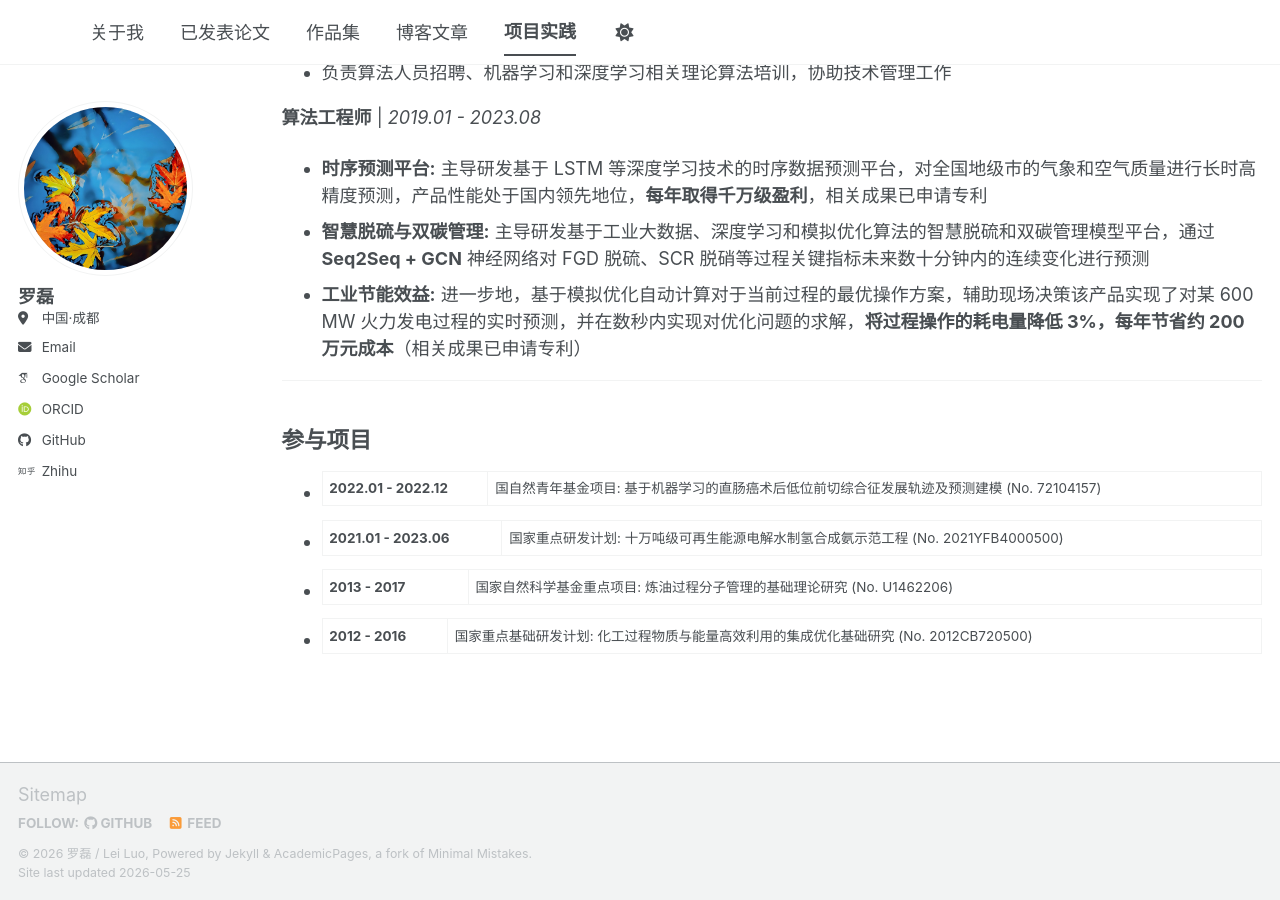
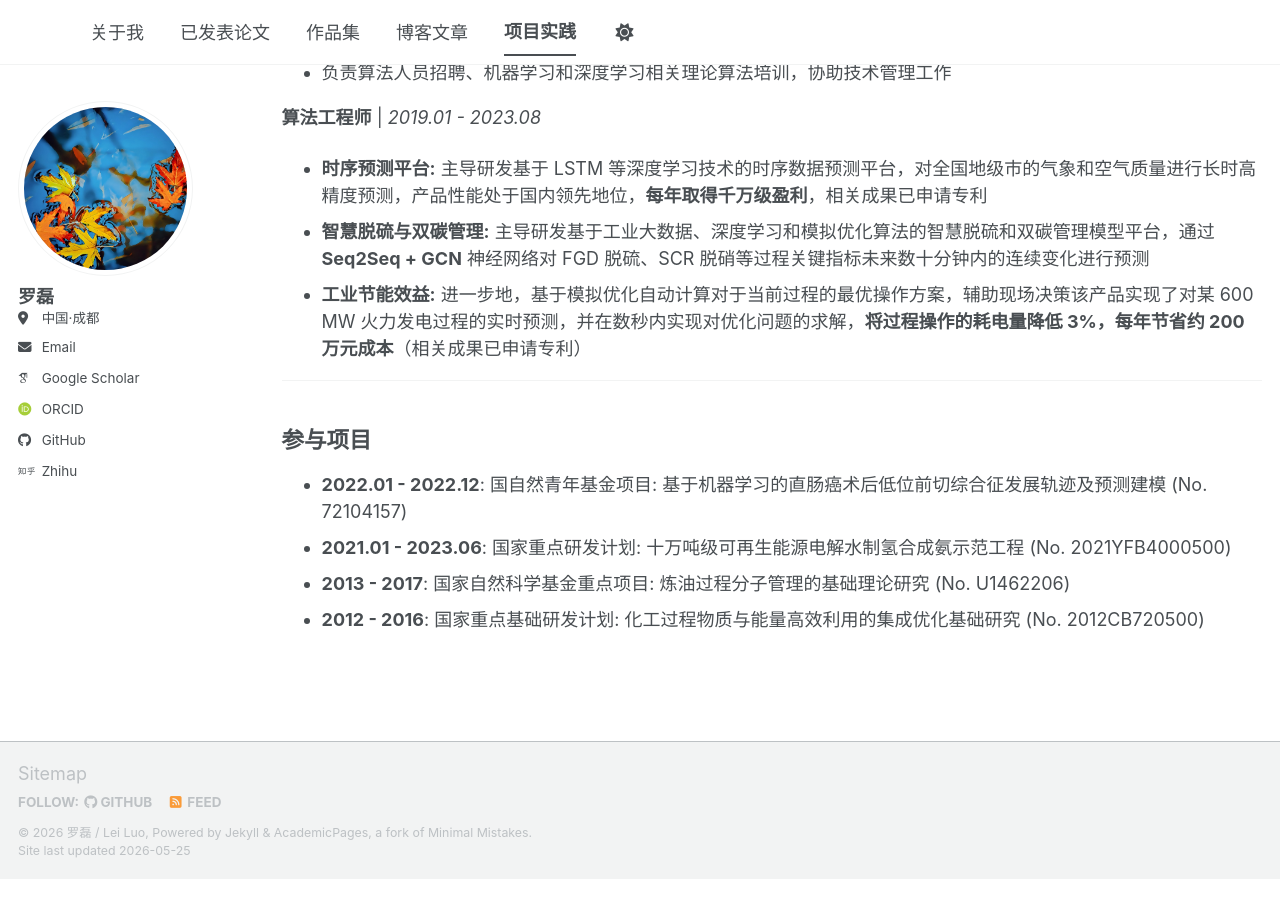
Before and after one commit to Ulti-Dreisteine/academicpages, a Jekyll site: the page built from projects/index.md, in a window 1280 px wide and 900 px high, scrolled down 520 px. Built offline with Jekyll 4.4.1, drawn with Linux system fonts in a browser that asks for light colours; some web fonts are replaced; a script bundle is joined from its source files by our own code; library files that are not in the unit come from our copies; after the commit the page ends 1399 px from its top, so only the background shows below that.

Commit message:
更新：调整参与项目部分的格式，统一使用冒号分隔项目时间和描述

```diff
--- a/projects/index.md
+++ b/projects/index.md
@@ -28,7 +28,7 @@ author_profile: true
 ---
 ## 参与项目
 
-- **2022.01 - 2022.12** | 国自然青年基金项目: 基于机器学习的直肠癌术后低位前切综合征发展轨迹及预测建模 (No. 72104157)
-- **2021.01 - 2023.06** | 国家重点研发计划: 十万吨级可再生能源电解水制氢合成氨示范工程 (No. 2021YFB4000500)
-- **2013 - 2017** | 国家自然科学基金重点项目: 炼油过程分子管理的基础理论研究 (No. U1462206)
-- **2012 - 2016** | 国家重点基础研发计划: 化工过程物质与能量高效利用的集成优化基础研究 (No. 2012CB720500)
+- **2022.01 - 2022.12**: 国自然青年基金项目: 基于机器学习的直肠癌术后低位前切综合征发展轨迹及预测建模 (No. 72104157)
+- **2021.01 - 2023.06**: 国家重点研发计划: 十万吨级可再生能源电解水制氢合成氨示范工程 (No. 2021YFB4000500)
+- **2013 - 2017**: 国家自然科学基金重点项目: 炼油过程分子管理的基础理论研究 (No. U1462206)
+- **2012 - 2016**: 国家重点基础研发计划: 化工过程物质与能量高效利用的集成优化基础研究 (No. 2012CB720500)
```
